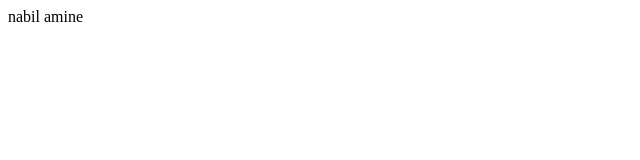
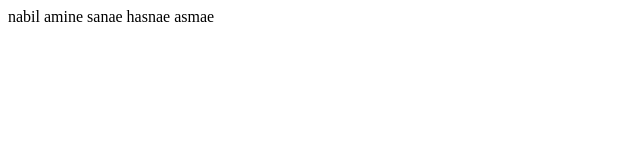
Before and after one commit to helmaymouni/Projet2, a website: page test.html in a window 1280 px wide. Shown: the whole page, without its empty margins (0-640 px from the left). Drawn offline with Linux system fonts and the light colour scheme.

Commit message:
test sanae hasnae asmae

```diff
--- a/test.html
+++ b/test.html
@@ -2,5 +2,7 @@
     <body>
         nabil
         amine
+
+        sanae hasnae asmae
     </body>
 </html>
```
